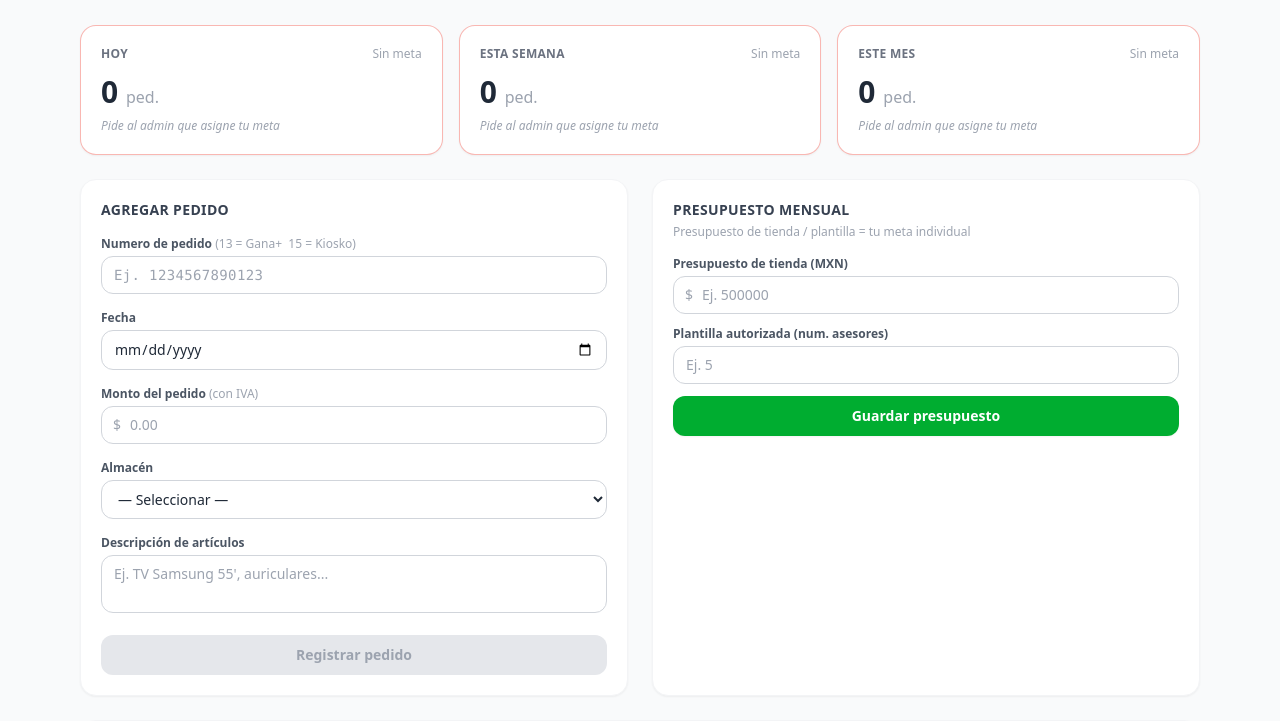
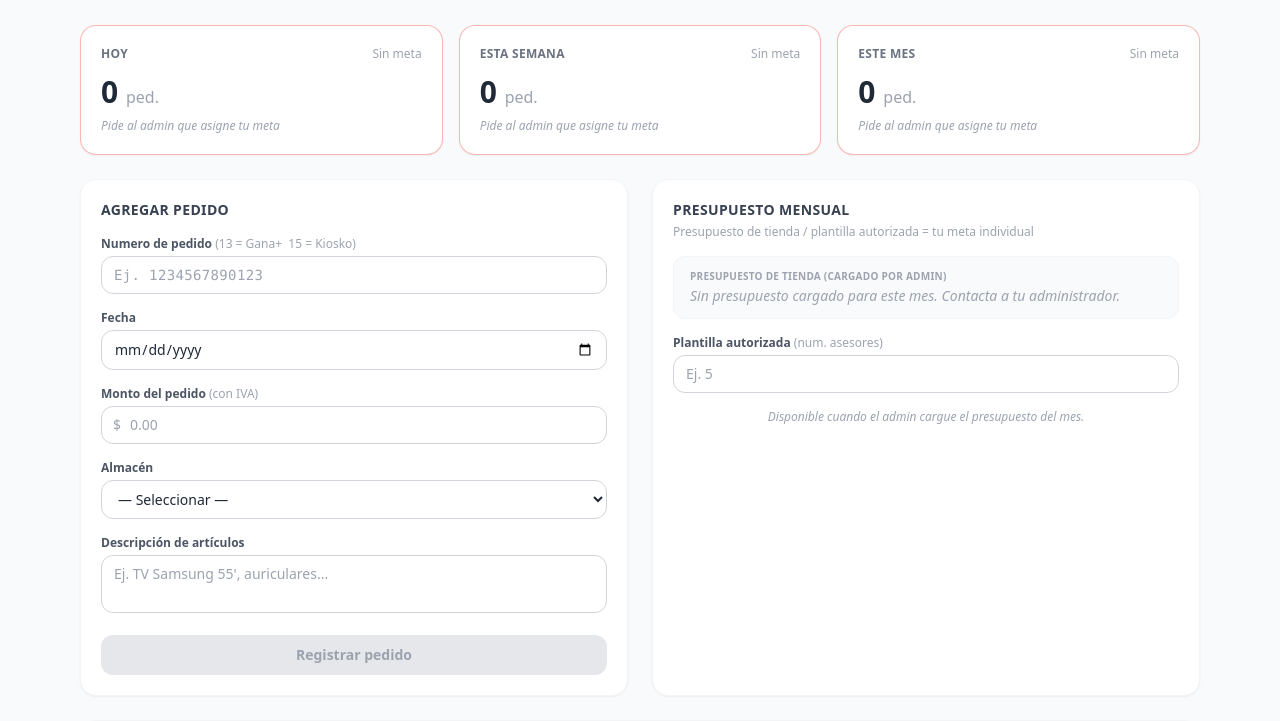
Before and after one commit to jahandyhdz-code/tablero-productividad, a FastAPI app: template templates/dashboard.html in a window 1280 px wide. Shown: the part 71-792 px from the top of the page. Run offline with FastAPI, Linux system fonts and the light colour scheme; the template is opened without the code that fills it, so the values that code supplies are empty; some libraries are stand-ins or nearby versions.

Commit message:
deploy: templates/partials/meta_panel.html

```diff
--- a/templates/partials/meta_panel.html
+++ b/templates/partials/meta_panel.html
@@ -1,11 +1,29 @@
-<!-- partials/meta_panel.html — Presupuesto mensual + plantilla -->
+<!-- partials/meta_panel.html — Presupuesto precargado + plantilla -->
 <div id="meta-panel" class="bg-white rounded-2xl shadow-sm border border-gray-100 p-5">
   <h3 class="font-bold text-gray-700 mb-1 text-sm uppercase tracking-wide">
     Presupuesto mensual
   </h3>
   <p class="text-xs text-gray-400 mb-4">
-    Presupuesto de tienda / plantilla = tu meta individual
+    Presupuesto de tienda / plantilla autorizada = tu meta individual
   </p>
+
+  <!-- Presupuesto tienda: SOLO LECTURA, viene de la base nacional -->
+  <div class="mb-4 rounded-xl border border-gray-100 bg-gray-50 px-4 py-3">
+    <p class="text-[10px] font-semibold text-gray-400 uppercase tracking-wide mb-0.5">
+      Presupuesto de tienda (cargado por admin)
+    </p>
+    {% if presupuesto_tienda and presupuesto_tienda > 0 %}
+    <p class="text-xl font-black text-gray-800">
+      ${{ "{:,.0f}".format(presupuesto_tienda) }}
+      <span class="text-xs font-normal text-gray-400">MXN</span>
+    </p>
+    {% else %}
+    <p class="text-sm text-gray-400 italic">
+      Sin presupuesto cargado para este mes.
+      Contacta a tu administrador.
+    </p>
+    {% endif %}
+  </div>
 
   <form
     hx-post="/meta"
@@ -16,27 +34,10 @@
     <input type="hidden" name="year"  value="{{ year }}" />
     <input type="hidden" name="month" value="{{ month }}" />
 
-    <!-- Presupuesto mensual -->
+    <!-- Solo se captura la plantilla -->
     <div>
       <label class="text-xs font-semibold text-gray-600 block mb-1">
-        Presupuesto de tienda (MXN)
-      </label>
-      <div class="relative">
-        <span class="absolute left-3 top-1/2 -translate-y-1/2 text-gray-400 text-sm">$</span>
-        <input
-          type="number" name="meta_tienda" min="0" step="1"
-          value="{{ meta.meta_tienda | int if meta else '' }}"
-          placeholder="Ej. 500000"
-          required
-          class="w-full border border-gray-300 rounded-xl pl-7 pr-3 py-2 text-sm
-                 focus:ring-2 focus:ring-walmart focus:outline-none" />
-      </div>
-    </div>
-
-    <!-- Plantilla -->
-    <div>
-      <label class="text-xs font-semibold text-gray-600 block mb-1">
-        Plantilla autorizada (num. asesores)
+        Plantilla autorizada <span class="text-gray-400 font-normal">(num. asesores)</span>
       </label>
       <input
         type="number" name="plantilla" min="1" step="1"
@@ -48,7 +49,7 @@
     </div>
 
     <!-- Meta individual calculada -->
-    {% if meta and meta.plantilla and meta.plantilla > 0 %}
+    {% if individual and individual > 0 %}
     <div class="bg-walmart/5 border border-walmart/20 rounded-xl px-4 py-3">
       <p class="text-xs font-semibold text-gray-500 mb-1">Tu meta individual</p>
       <p class="text-2xl font-black text-walmart">
@@ -56,15 +57,21 @@
         <span class="text-sm font-normal text-gray-400">MXN</span>
       </p>
       <p class="text-[10px] text-gray-400 mt-1">
-        ${{ "{:,.0f}".format(meta.meta_tienda) }} / {{ meta.plantilla }} asesores
+        ${{ "{:,.0f}".format(presupuesto_tienda) }} / {{ meta.plantilla }} asesores
       </p>
     </div>
     {% endif %}
 
+    {% if presupuesto_tienda and presupuesto_tienda > 0 %}
     <button type="submit"
       class="w-full bg-walmart hover:bg-walmart-dark text-white font-bold
              py-2.5 rounded-xl transition text-sm shadow-sm">
-      Guardar presupuesto
+      Guardar plantilla
     </button>
+    {% else %}
+    <p class="text-xs text-gray-400 italic text-center pt-1">
+      Disponible cuando el admin cargue el presupuesto del mes.
+    </p>
+    {% endif %}
   </form>
 </div>
```
